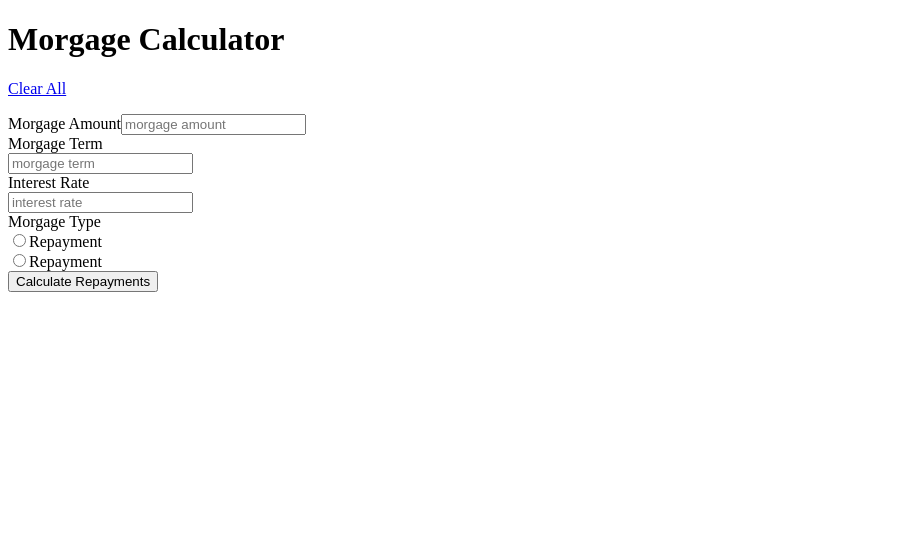
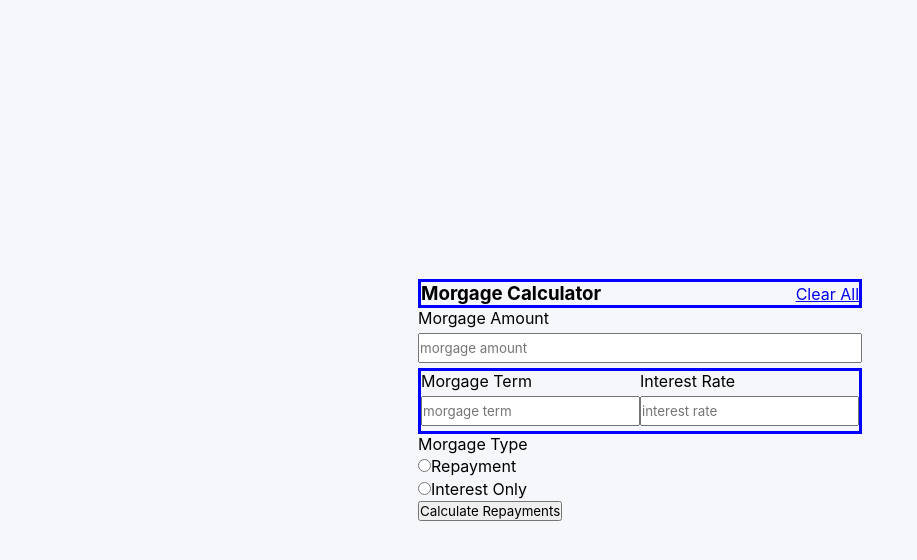
Before and after one commit to Tayobonferejo/MorgCalculator, a React (Vite) app: page / in a window 1280 px wide. Shown: the top 560 px of the page, without its empty margins (0-917 px from the left). Built offline with nearby package versions, Linux system fonts and the light colour scheme.

Commit message:
styling form

```diff
--- a/src/App.css
+++ b/src/App.css
@@ -0,0 +1,16 @@
+/* Reset and Base Styles */
+* {
+    margin: 0;
+    padding: 0;
+    box-sizing: border-box;
+    font-family: -apple-system, BlinkMacSystemFont, 'Segoe UI', Roboto, sans-serif;
+}
+
+body {
+    background-color: #f5f7fa;
+    padding: 40px 20px;
+    min-height: 100vh;
+    display: flex;
+    justify-content: center;
+    align-items: center;
+}
--- a/src/App.jsx
+++ b/src/App.jsx
@@ -1,6 +1,6 @@
 import { useState } from 'react'
 import reactLogo from './assets/react.svg'
-import Form from '../Form.jsx'
+import Form from './Form.jsx'
 import './App.css'
 
 function App() {
--- /dev/null
+++ b/src/Form.css
@@ -0,0 +1,21 @@
+
+
+form > label {
+    display: block;
+}
+
+input {
+    margin: 5px 0;
+    padding: 5px 0;
+    /* border: 3px solid blue; */
+}
+.heading, .morgage-div {
+    display: flex;
+    align-items: center;
+    justify-content: space-between;
+    border: 3px solid blue;
+}
+
+.morgage-input {
+    width: 100%;
+}
--- a/Form.jsx
+++ b/src/Form.jsx
@@ -1,16 +1,19 @@
+import "./Form.css"
+
 function Form () {
   return(
-    <>  <div>
-            <h1>Morgage Calculator</h1>
+    <div>
+        <div className="heading">
+            <h3>Morgage Calculator</h3>
             <p><a href="#">Clear All</a></p>
         </div>
         <form>
-            <label>Morgage Amount</label>
-            <input type="number" placeholder="morgage amount" required/>
-            <div>
+            <label className="label" >Morgage Amount</label>
+            <input type="number" placeholder="morgage amount" required className="morgage-input"/>
+            <div className="morgage-div">
                 <div>
-                    <label>Morgage Term</label>
-                    <div>
+                    <label className="label">Morgage Term</label>
+                    <div className="number-div">
                         <input type="number" placeholder="morgage term" required/>
                     </div>
                 </div>
@@ -20,6 +23,7 @@ function Form () {
                         <input type="number" placeholder="interest rate" required/>
                     </div>
                 </div>
+            </div>
                 <div>
                     <label>Morgage Type</label>
                     <div>
@@ -28,13 +32,12 @@ function Form () {
                     </div>
                     <div>
                         <input type="radio" name="morgagetype" value="interest" />
-                        <label>Repayment</label>
+                        <label>Interest Only</label>
                     </div>
                 </div>
                 <button>Calculate Repayments</button>
-            </div>
         </form>
-    </>
+    </div>
   )
 }
 
```
